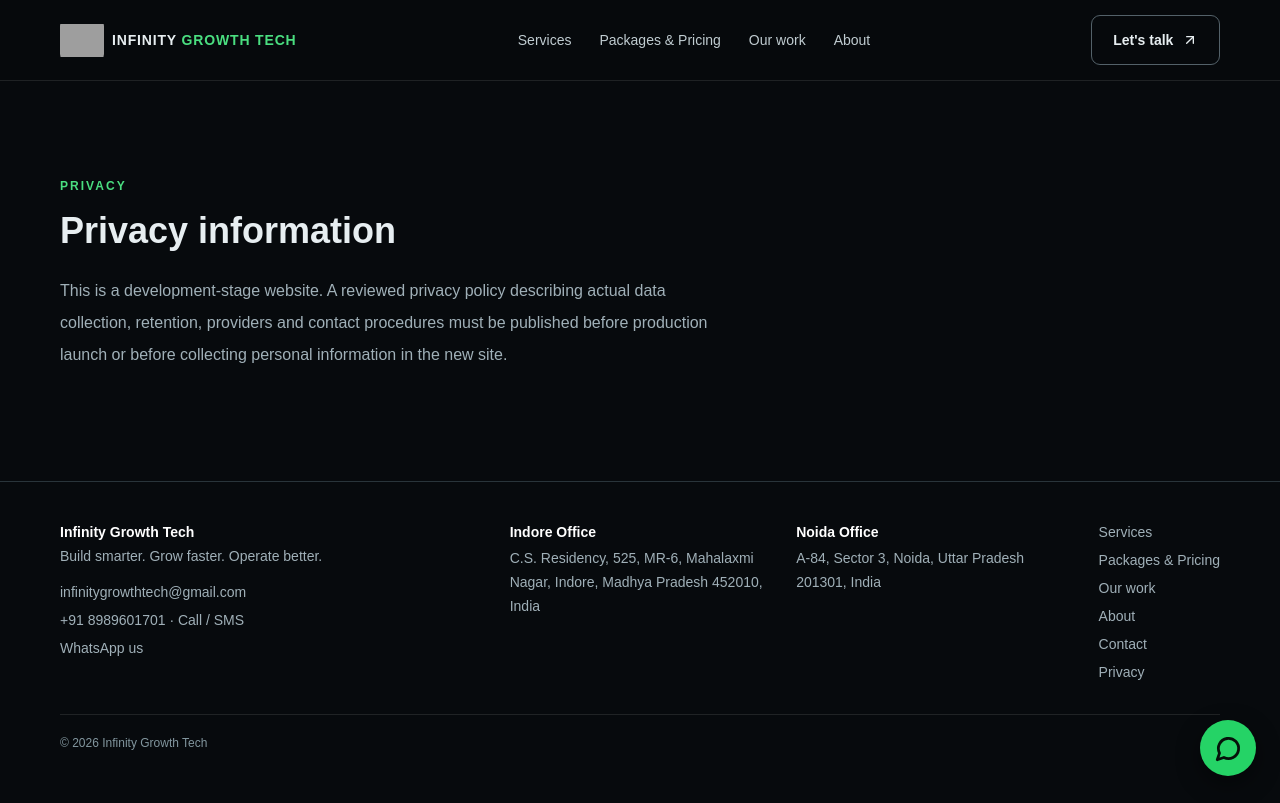
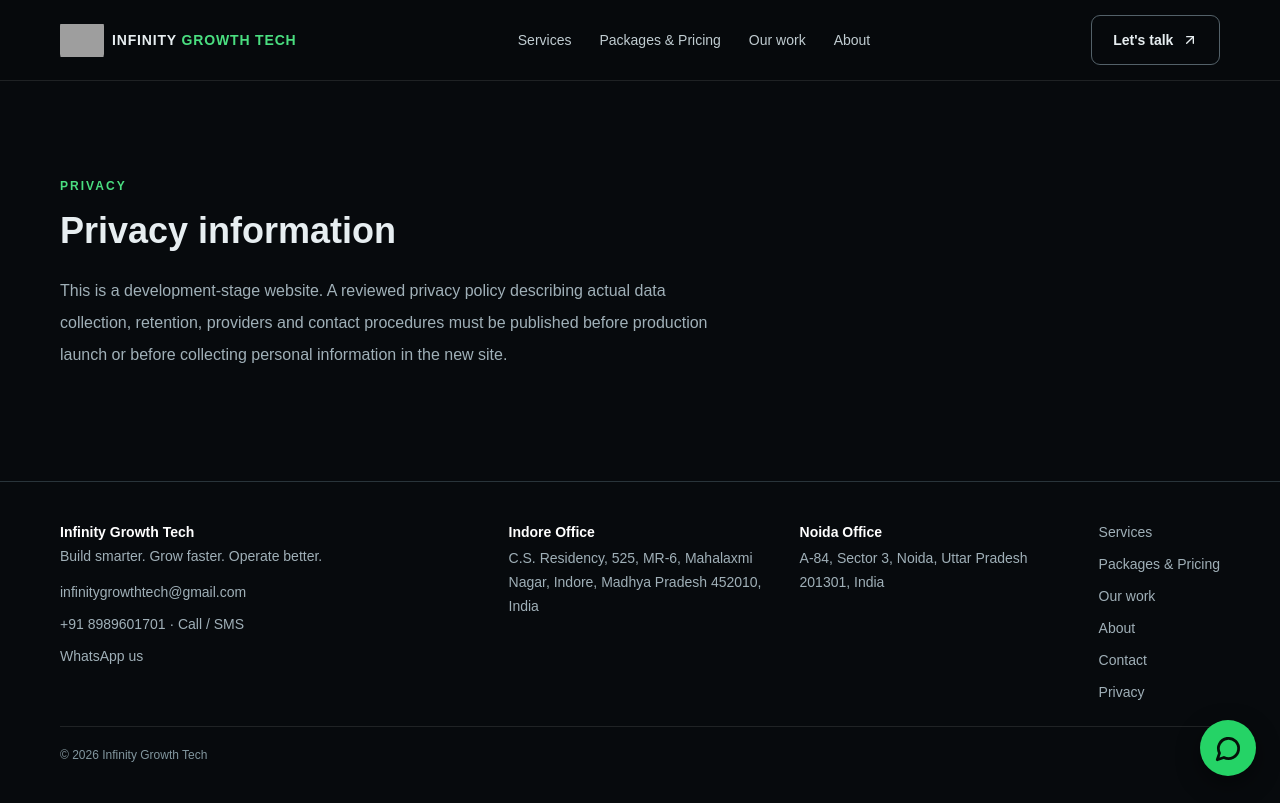
Before and after one commit to manishsirgg/infinitygrowthtech, a Next.js app: page /privacy in a window 1280 px wide. Built offline with nearby package versions, Linux system fonts and the light colour scheme; grey boxes are pictures that could not be loaded.

Commit message:
Compact footer navigation and improve contact spacing

```diff
--- a/src/components/site-footer.tsx
+++ b/src/components/site-footer.tsx
@@ -2,12 +2,12 @@ import Link from 'next/link';
 import { offices, site } from '@/lib/site';
 
 export function SiteFooter() {
-  return <footer className="rule py-10">
-    <div className="container-shell grid gap-8 text-sm text-[#a0b0b8] md:grid-cols-[1fr_auto] lg:grid-cols-[1.2fr_1.6fr_auto]">
+  return <footer className="rule py-7 md:py-10">
+    <div className="container-shell grid gap-6 text-sm text-[#a0b0b8] md:grid-cols-[1fr_auto] lg:grid-cols-[1.2fr_1.6fr_auto]">
       <div>
         <p className="font-bold text-white">Infinity Growth Tech</p>
         <p className="mt-1">Build smarter. Grow faster. Operate better.</p>
-        <div className="mt-4 flex flex-col gap-2">
+        <div className="mt-4 flex flex-col gap-3">
           <a className="break-all hover:text-[#4ade80]" href={"mailto:" + site.email}>{site.email}</a>
           <a className="hover:text-[#4ade80]" href={"tel:" + site.tel}>{site.phone} · Call / SMS</a>
           <a className="hover:text-[#4ade80]" href={site.whatsapp} target="_blank" rel="noopener noreferrer">WhatsApp us</a>
@@ -21,11 +21,11 @@ export function SiteFooter() {
           </div>
         ))}
       </div>
-      <nav aria-label="Footer" className="flex flex-wrap content-start gap-x-5 gap-y-2 md:col-span-2 lg:col-span-1 lg:flex-col">
+      <nav aria-label="Footer" className="grid grid-cols-2 content-start gap-x-4 gap-y-3 sm:flex sm:flex-wrap md:col-span-2 lg:col-span-1 lg:flex-col">
         <Link href="/services">Services</Link><Link href="/packages">Packages &amp; Pricing</Link><Link href="/work">Our work</Link><Link href="/about">About</Link><Link href="/contact">Contact</Link><Link href="/privacy">Privacy</Link>
       </nav>
     </div>
-    <div className="container-shell mt-8 border-t border-white/10 pt-5 text-xs text-[#82969e]">
+    <div className="container-shell mt-6 border-t border-white/10 pt-5 text-xs text-[#82969e]">
       © {new Date().getFullYear()} Infinity Growth Tech
     </div>
   </footer>;
```
